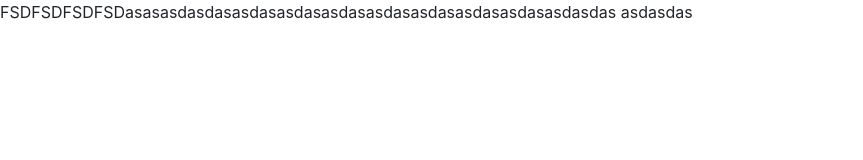
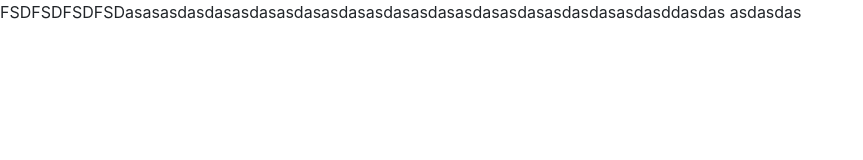
Before and after one commit to rodrigobarros2/arquitetura-sem-framework, a website: page index.html in a window 1280 px wide. Shown: the whole page, without its empty margins (0-863 px from the left). Drawn offline with nearby package versions, Linux system fonts and the light colour scheme.

Commit message:
asdasdas

```diff
--- a/index.html
+++ b/index.html
@@ -17,7 +17,7 @@
     <script src="https://kit.fontawesome.com/42b31ce58b.js" crossorigin="anonymous"></script>
 </head>
 
-<body>FSDFSDFSDFSDasasasdasdasasdasasdasasdasasdasasdasasdasasdasasdasdas
+<body>FSDFSDFSDFSDasasasdasdasasdasasdasasdasasdasasdasasdasasdasasdasdasasdasddasdas
 
 
 
```
